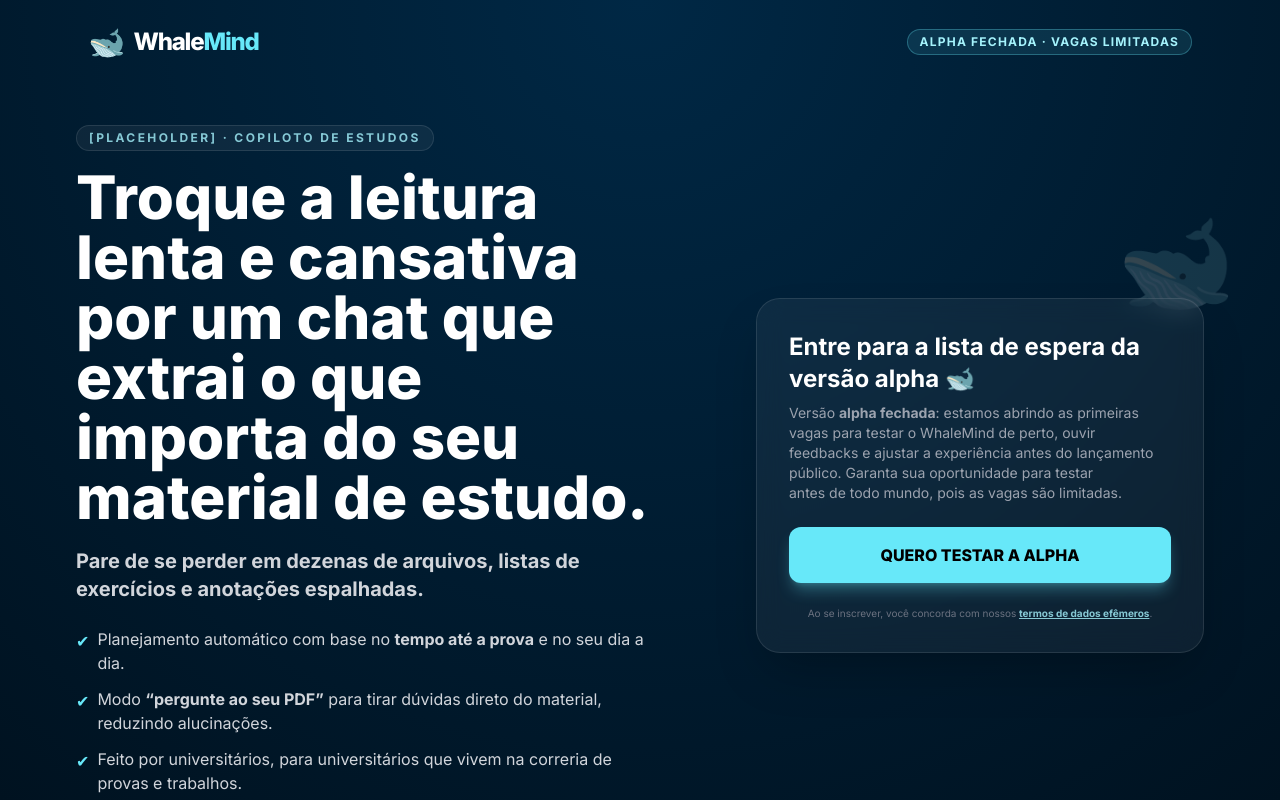
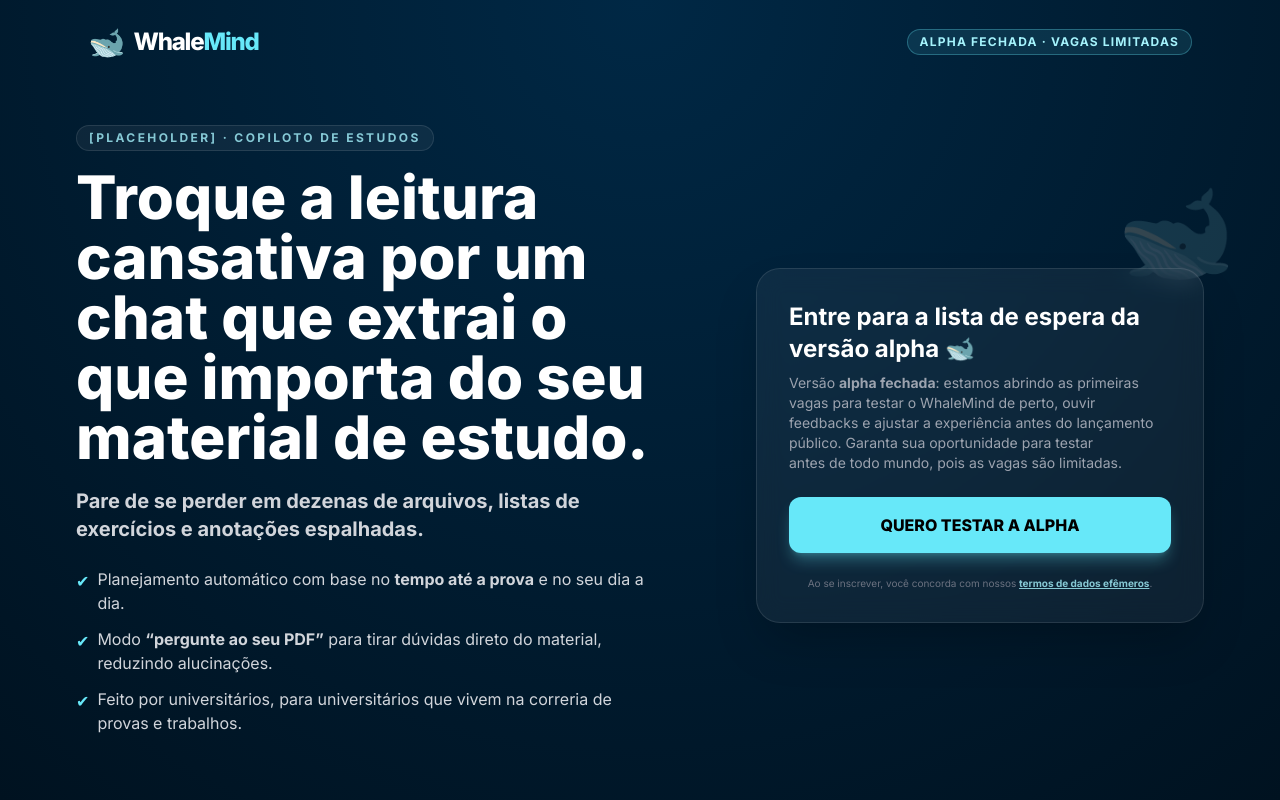
Before and after one commit to Calebe-Fernandes/whale-mind-lp, a plain HTML site: page index.html in a window 1280 px wide. Drawn offline with nearby package versions, Linux system fonts and the light colour scheme.

Commit message:
Simplify text in header for clarity

```diff
--- a/index.html
+++ b/index.html
@@ -77,7 +77,7 @@
                     </p>
 
                     <h1 class="text-4xl md:text-5xl lg:text-6xl font-extrabold leading-tight mb-4 md:mb-5">
-                        Troque a leitura lenta e cansativa por um chat que extrai o que importa do seu material de estudo.
+                        Troque a leitura cansativa por um chat que extrai o que importa do seu material de estudo.
                     </h1>
 
                     <p class="text-lg md:text-xl text-gray-300 mb-4 md:mb-6 leading-relaxed">
```
